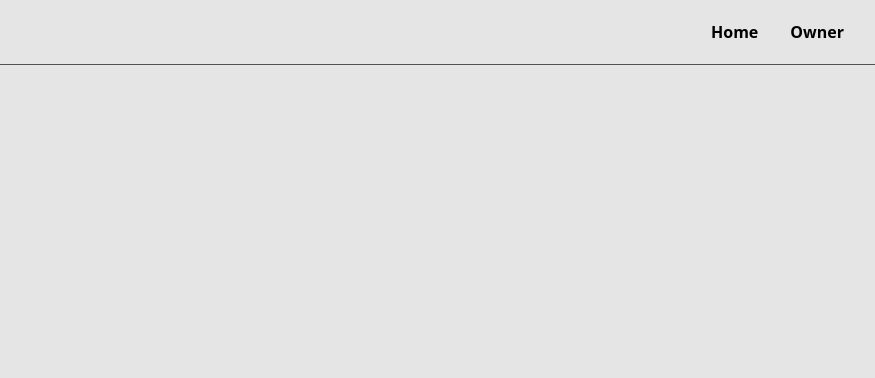
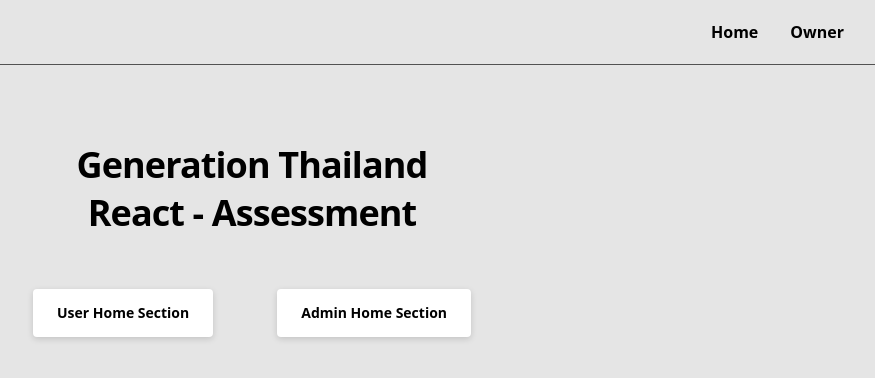
Before and after one commit to Bell914/jsd13-week09-react-assessment, a React (Vite) app: page / in a window 1280 px wide. Shown: the top 378 px of the page, without its empty margins (388-1263 px from the left). Built offline with nearby package versions, Linux system fonts and the light colour scheme.

Commit message:
add title and sector action buttons layout

```diff
--- a/src/pages/Home.jsx
+++ b/src/pages/Home.jsx
@@ -1,3 +1,33 @@
 export default function Home() {
-  return <div></div>;
+  return (
+    <div className="flex flex-col items-center justify-center pt-20 pb-16 px-4">
+      {/* Title Section */}
+      <div className="text-center space-y-2 mb-14">
+        <h1 className="text-4xl font-extrabold text-black tracking-tight">
+          Generation Thailand
+
+        </h1>
+        <h2 className="text-4xl font-extrabold text-black tracking-tight">
+          React - Assessment
+        </h2>
+      </div>
+
+      {/* Action Buttons */}
+      <div className="flex flex-wrap items-center justify-center gap-16">
+        <button
+          type="button"
+          className="cursor-pointer bg-white text-black font-bold text-sm px-6 py-3.5 rounded shadow-[0_2px_6px_rgba(0,0,0,0.15)] hover:shadow-[0_4px_10px_rgba(0,0,0,0.2)] active:scale-95 transition-all"
+        >
+          User Home Section
+        </button>
+
+        <button
+          type="button"
+          className="cursor-pointer bg-white text-black font-bold text-sm px-6 py-3.5 rounded shadow-[0_2px_6px_rgba(0,0,0,0.15)] hover:shadow-[0_4px_10px_rgba(0,0,0,0.2)] active:scale-95 transition-all"
+        >
+          Admin Home Section
+        </button>
+      </div>
+    </div>
+  );
 }
```
